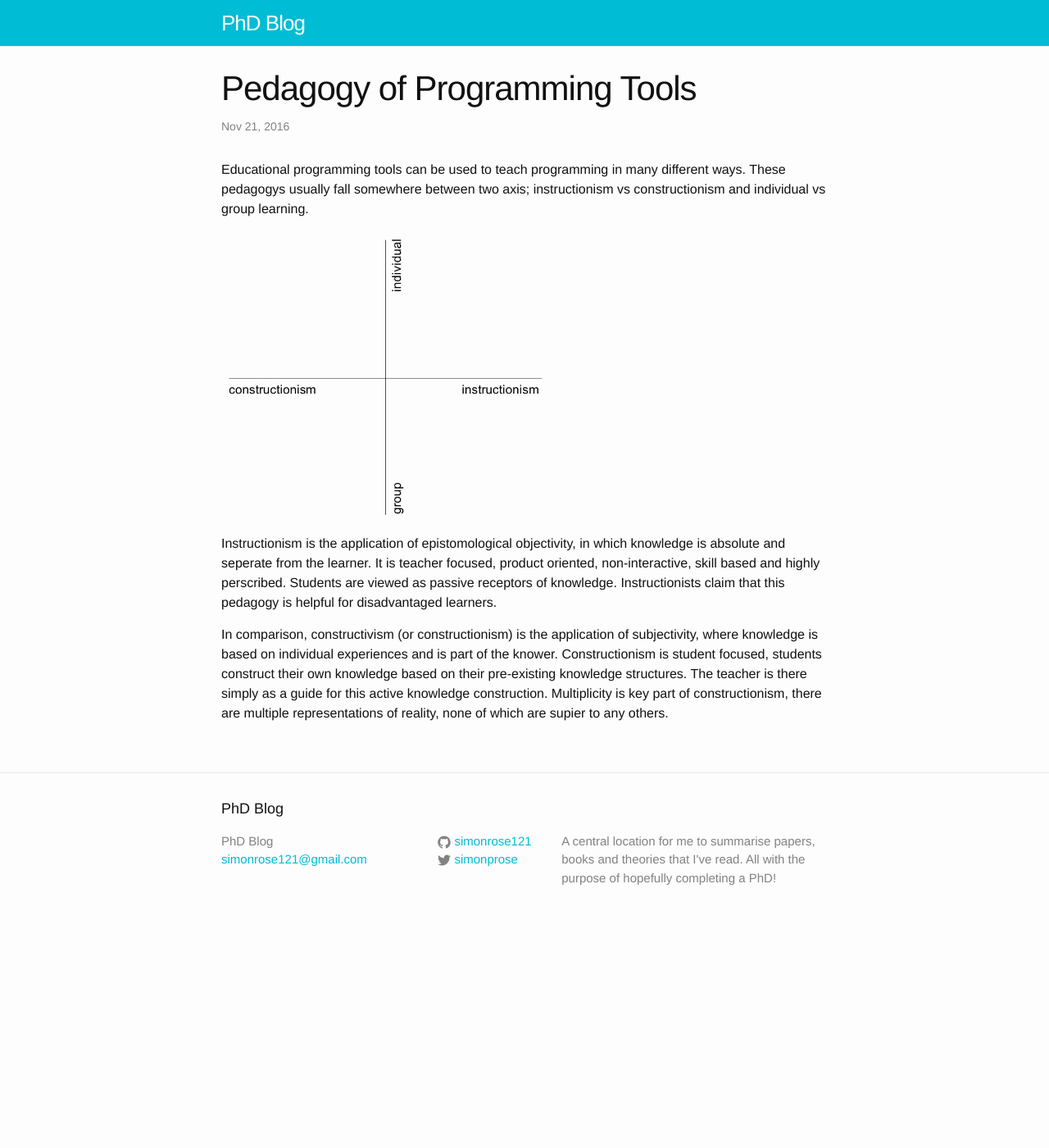
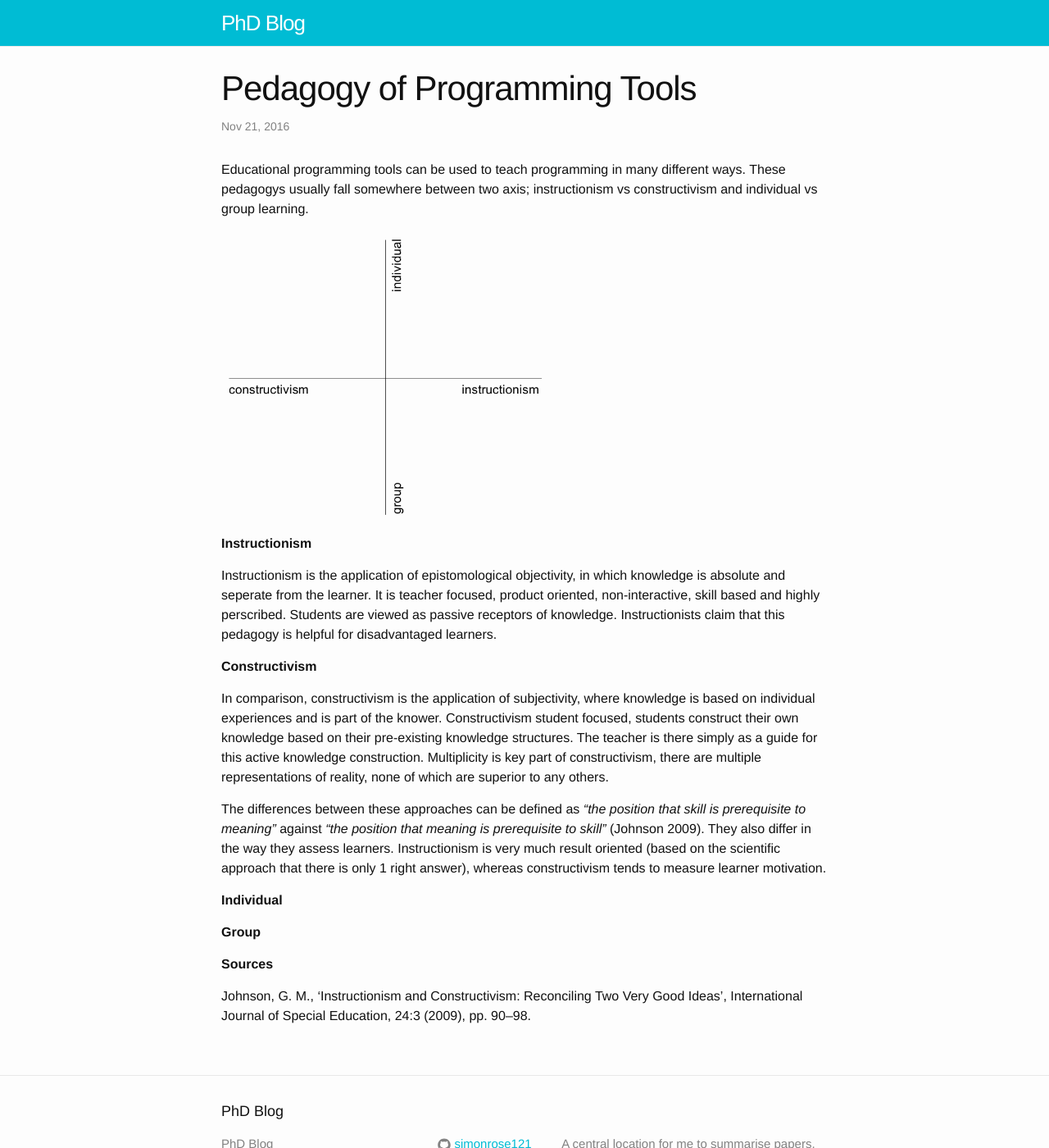
Before and after one commit to simonrose121/phd, a Jekyll site: the page built from _posts/2016-11-21-pedagogys.md, in a window 1280 px wide and 1400 px high. Shown: the whole window at 82% size. Built offline with Jekyll 4.4.1, drawn with Linux system fonts in a browser that asks for light colours.

Commit message:
Instructionism and constructionism

```diff
--- a/_posts/2016-11-21-pedagogys.md
+++ b/_posts/2016-11-21-pedagogys.md
@@ -5,14 +5,24 @@ date:   2016-11-21 09:44:00 +0100
 categories: teaching
 ---
 
-Educational programming tools can be used to teach programming in many different ways. These pedagogys usually fall somewhere between two axis; instructionism vs constructionism and individual vs group learning.
+Educational programming tools can be used to teach programming in many different ways. These pedagogys usually fall somewhere between two axis; instructionism vs constructivism and individual vs group learning.
 
 ![Pedagogies]({{ site.url }}{{ site.baseurl }}/assets/pedagogy.png){:width="400px"}
 
+**Instructionism**
+
 Instructionism is the application of epistomological objectivity, in which knowledge is absolute and seperate from the learner. It is teacher focused, product oriented, non-interactive, skill based and highly perscribed. Students are viewed as passive receptors of knowledge. Instructionists claim that this pedagogy is helpful for disadvantaged learners.
 
-In comparison, constructivism (or constructionism) is the application of subjectivity, where knowledge is based on individual experiences and is part of the knower. Constructionism is student focused, students construct their own knowledge based on their pre-existing knowledge structures. The teacher is there simply as a guide for this active knowledge construction. Multiplicity is key part of constructionism, there are multiple representations of reality, none of which are supier to any others.
+**Constructivism**
 
+In comparison, constructivism is the application of subjectivity, where knowledge is based on individual experiences and is part of the knower. Constructivism student focused, students construct their own knowledge based on their pre-existing knowledge structures. The teacher is there simply as a guide for this active knowledge construction. Multiplicity is key part of constructivism, there are multiple representations of reality, none of which are superior to any others.
 
+The differences between these approaches can be defined as *"the position that skill is prerequisite to meaning"* against *"the position that meaning is prerequisite to skill"* (Johnson 2009). They also differ in the way they assess learners. Instructionism is very much result oriented (based on the scientific approach that there is only 1 right answer), whereas constructivism tends to measure learner motivation.
 
-<!-- Possible pedagogys -->
+**Individual**
+
+**Group**
+
+**Sources**
+
+Johnson, G. M., ‘Instructionism and Constructivism: Reconciling Two Very Good Ideas’, International Journal of Special Education, 24:3 (2009), pp. 90–98.
```
Also changed, not shown: assets/pedagogy.png.
